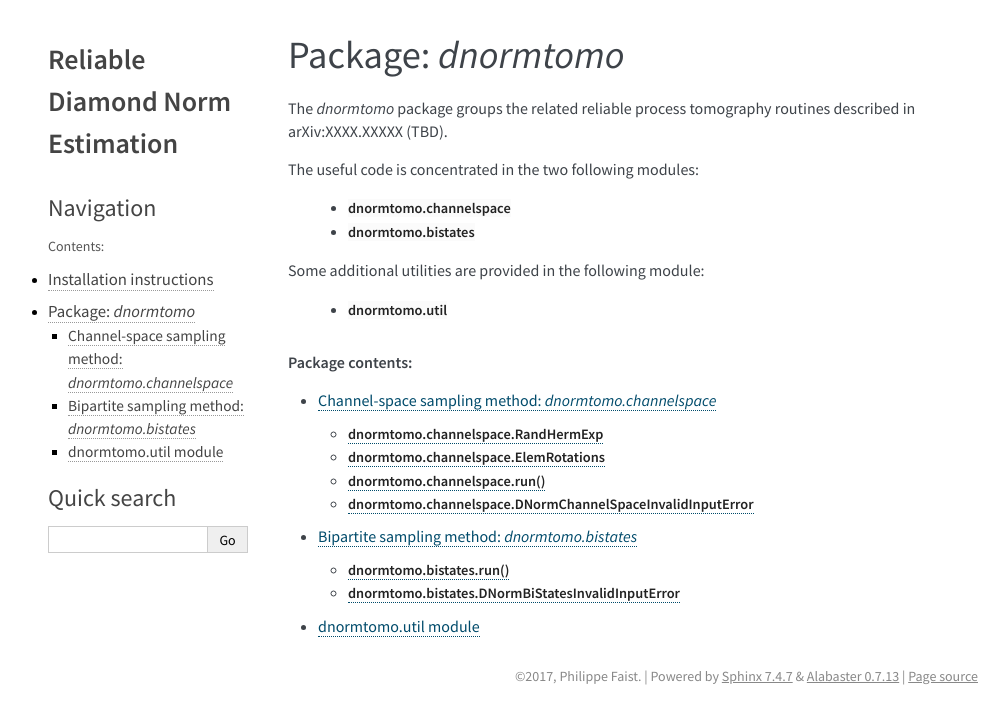
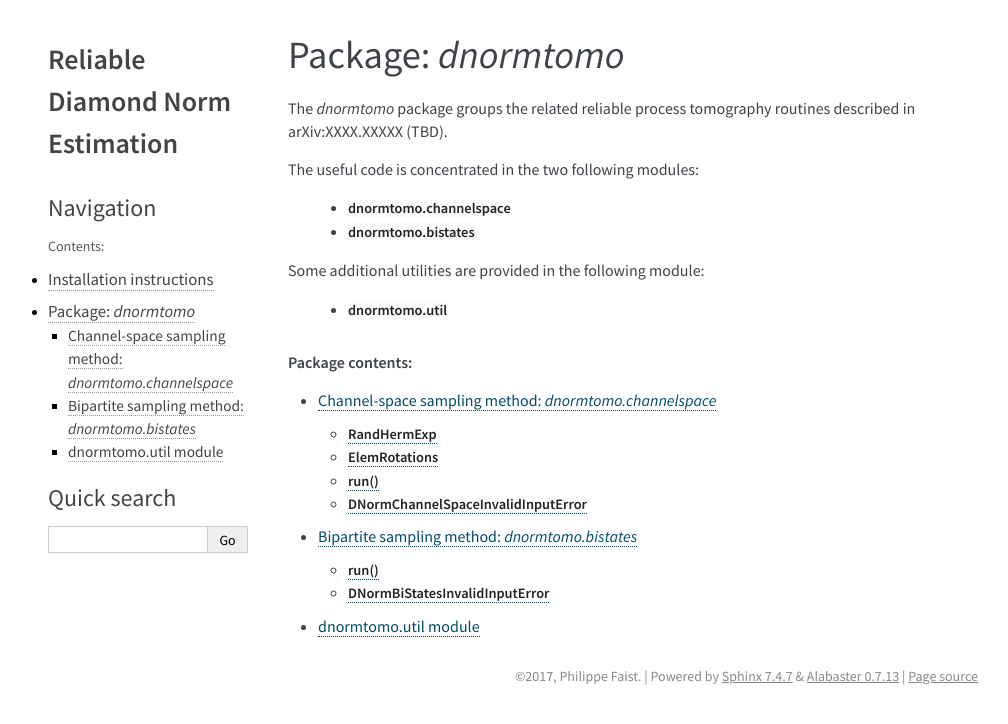
Before and after one commit to Tomographer/QPtomographer, a Sphinx documentation site: the page built from doc/dnormtomo.rst, in a window 1280 px wide. Shown: the top 724 px of the page, without its empty margins (132-1140 px from the left). Built offline with Sphinx 7.4.7, drawn with Linux system fonts in a browser that asks for light colours.

Commit message:
doc fixes

```diff
--- a/doc/dnormtomo.bistates.rst
+++ b/doc/dnormtomo.bistates.rst
@@ -8,7 +8,7 @@ This module implements the bipartite state sampling method for the reliable
 diamond norm estimation.
 
 
-.. py:function:: dnormtomo.bistates.run(...)
+.. py:function:: run(...)
 
    The main execution routine for the bipartite state sampling method.  This
    function behaves analogously to :py:func:`tomographer.tomorun.tomorun()`, but
@@ -78,7 +79,7 @@ diamond norm estimation.
 
 
 
-.. py:exception:: dnormtomo.bistates.DNormBiStatesInvalidInputError
+.. py:exception:: DNormBiStatesInvalidInputError
 
    Exception is thrown whenever invalid input to the
    :py:func:`~dnormtomo.bistates.run()` function is encountered.
--- a/doc/dnormtomo.channelspace.rst
+++ b/doc/dnormtomo.channelspace.rst
@@ -8,14 +8,14 @@ Channel-space sampling method: `dnormtomo.channelspace`
 This module implements the channel-space sampling method for the reliable
 diamond norm estimation.
 
-.. py:data:: dnormtomo.channelspace.RandHermExp
+.. py:data:: RandHermExp
 
    Numerical constant which signifies to carry out the random walk using the
    ":math:`e^{iH}` jumps mode" (see paper).  This value can be specified to the
    `channel_walker_jump_mode=` argument of
    :py:func:`~dnormtomo.channelspace.run()`.
 
-.. py:data:: dnormtomo.channelspace.ElemRotations
+.. py:data:: ElemRotations
 
    Numerical constant which signifies to carry out the random walk using the
    "elementary rotations jumps mode" (see paper).  This value can be specified
@@ -23,7 +23,7 @@ diamond norm estimation.
    :py:func:`~dnormtomo.channelspace.run()`.
 
 
-.. py:function:: dnormtomo.channelspace.run(...)
+.. py:function:: run(...)
 
    The main execution routine for the channel-space state sampling method.  This
    function behaves analogously to :py:func:`tomographer.tomorun.tomorun()`, but
@@ -99,7 +100,7 @@ diamond norm estimation.
 
 
 
-.. py:exception:: dnormtomo.channelspace.DNormChannelSpaceInvalidInputError
+.. py:exception:: DNormChannelSpaceInvalidInputError
 
    Exception is thrown whenever invalid input to the
    :py:func:`~dnormtomo.channelspace.run()` function is encountered.
```
Also changed, not shown: other parts of doc/dnormtomo.bistates.rst (+2 -1 lines), other parts of doc/dnormtomo.channelspace.rst (+2 -1 lines).
